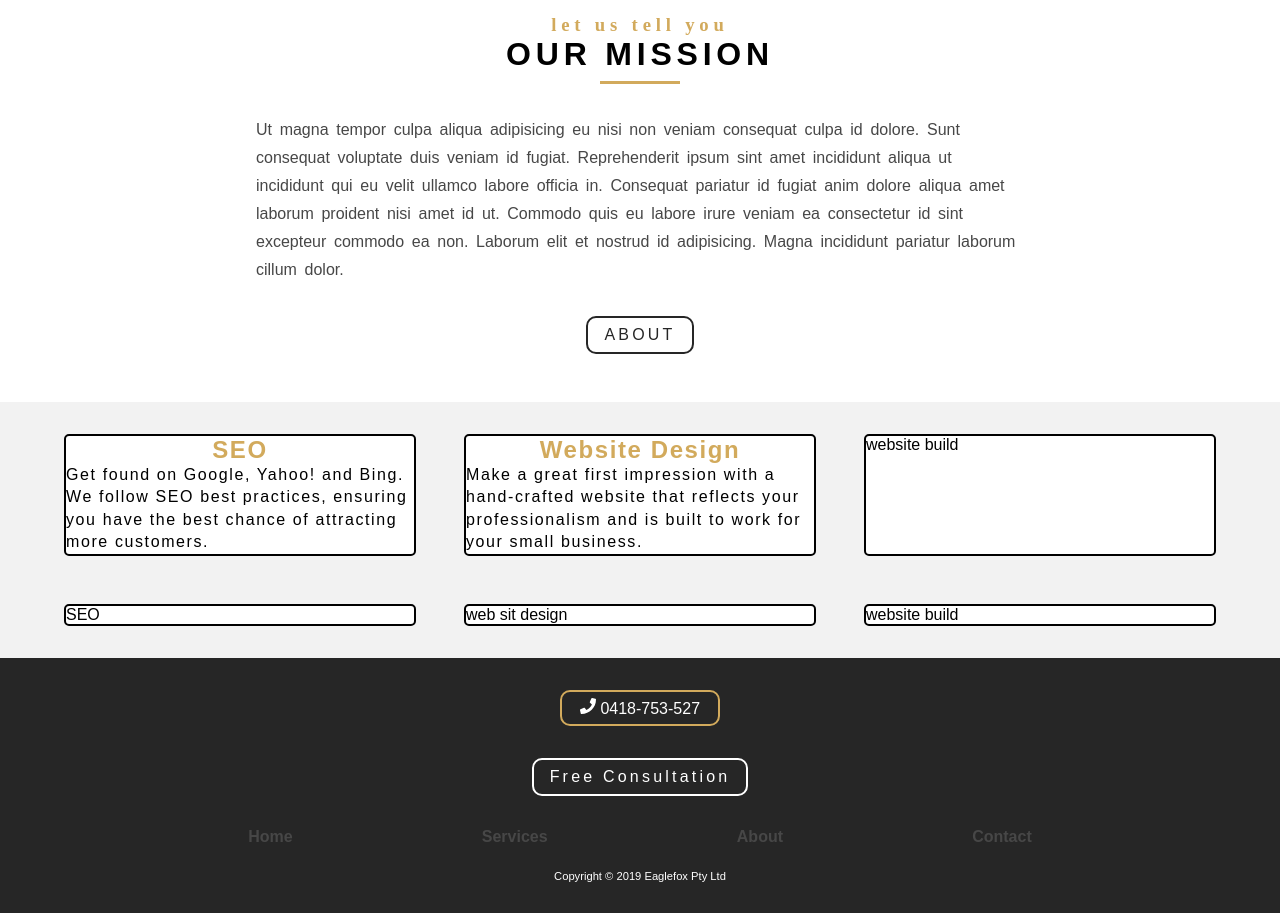
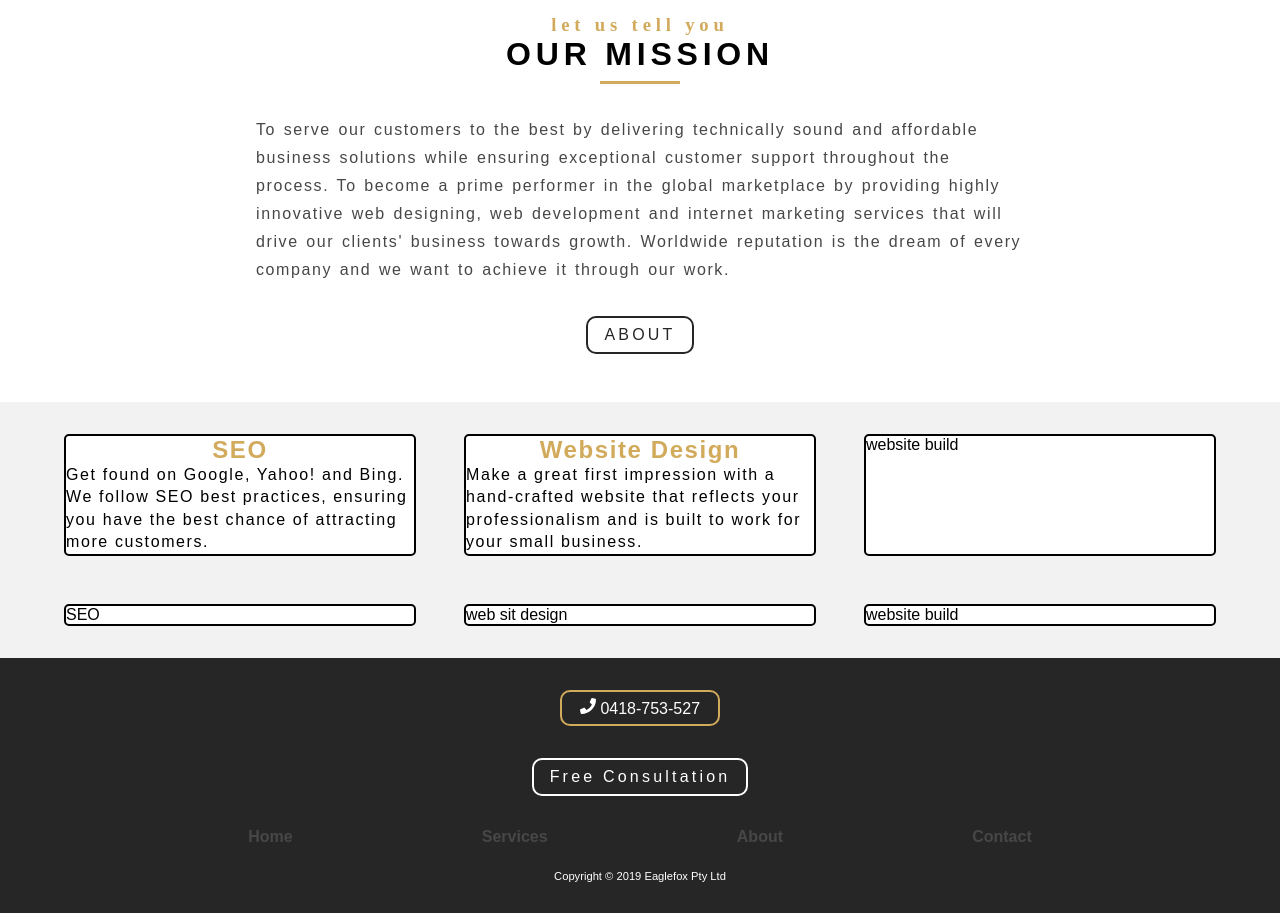
Before and after one commit to thefoxboxman/eaglefox-site, a Gatsby site: page / in a window 1280 px wide. Shown: the part 799-1712 px from the top of the page. Built offline with nearby package versions, Linux system fonts and the light colour scheme; Gatsby itself is replaced by a stand-in of ours.

Commit message:
finished Quick Info  Ou Mission statement

```diff
--- a/src/components/HomePageComponents/QuickInfo.js
+++ b/src/components/HomePageComponents/QuickInfo.js
@@ -13,7 +13,8 @@ export default class QuickInfo extends Component {
         <Title message="let us tell you" title="our mission" />
         <QuickInfoWrapper>
 					<p className="text">
-					Ut magna tempor culpa aliqua adipisicing eu nisi non veniam consequat culpa id dolore. Sunt consequat voluptate duis veniam id fugiat. Reprehenderit ipsum sint amet incididunt aliqua ut incididunt qui eu velit ullamco labore officia in. Consequat pariatur id fugiat anim dolore aliqua amet laborum proident nisi amet id ut. Commodo quis eu labore irure veniam ea consectetur id sint excepteur commodo ea non. Laborum elit et nostrud id adipisicing. Magna incididunt pariatur laborum cillum dolor.
+				To serve our customers to the best by delivering technically sound and affordable business solutions while ensuring exceptional customer support throughout the process.
+				To become a prime performer in the global marketplace by providing highly innovative web designing, web development and internet marketing services that will drive our clients' business towards growth. Worldwide reputation is the dream of every company and we want to achieve it through our work.
 					</p>
 					<Link to="/about/" style={{textDecoration:'none'}}>
 					<SectionButton style={{margin:'2rem auto'}}>about</SectionButton>
@@ -28,8 +29,9 @@ const QuickInfoWrapper = styled.div`
   width: 90vw;
   margin: 2rem auto;
   line-height: 1.75rem;
+	letter-spacing: 0.1rem;
   color: ${styles.colors.mainGrey};
-  word-spacing: 0.2rem;
+  word-spacing: 0.1rem;
   @media (min-width: 768px) {
     width: 70vw;
   }
```
